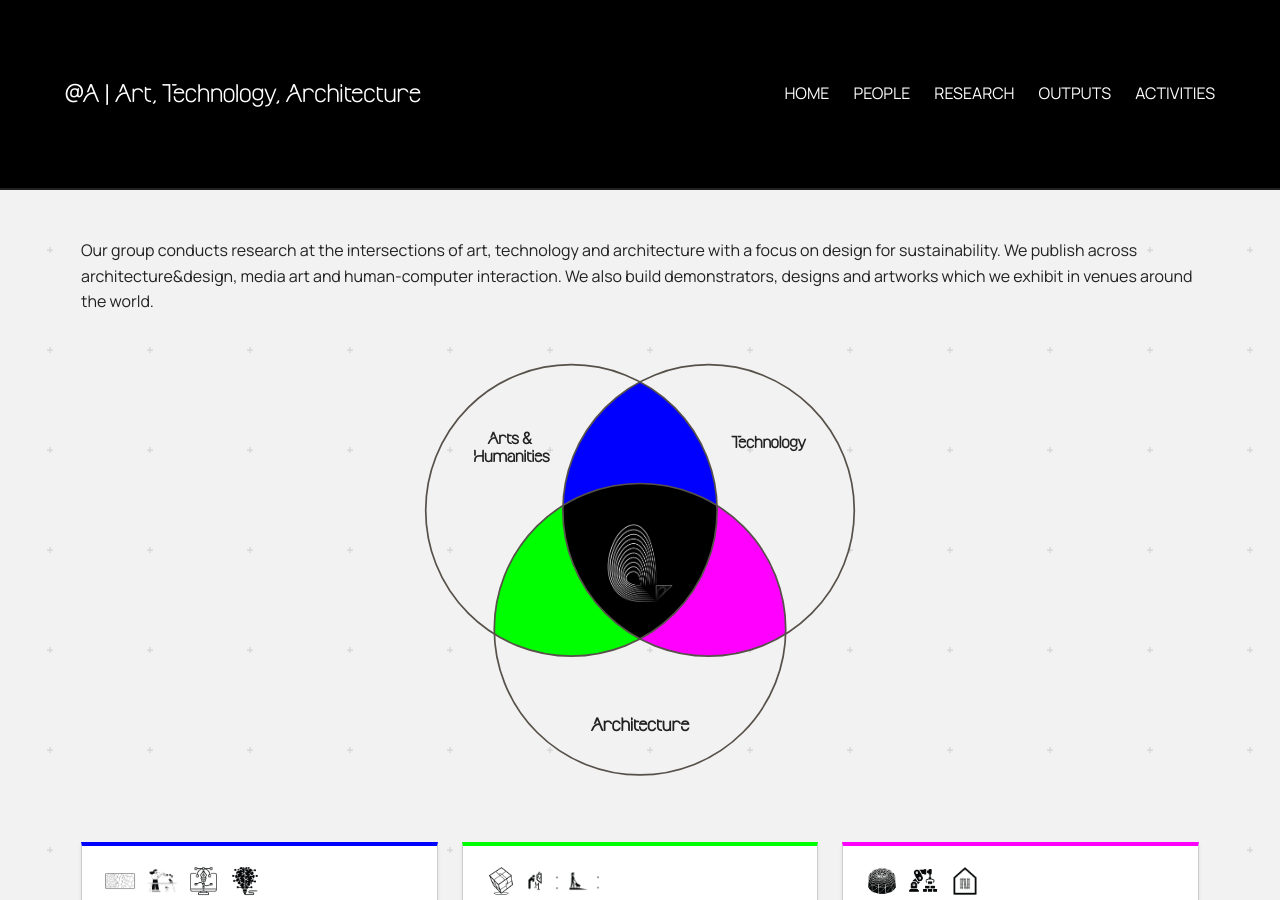
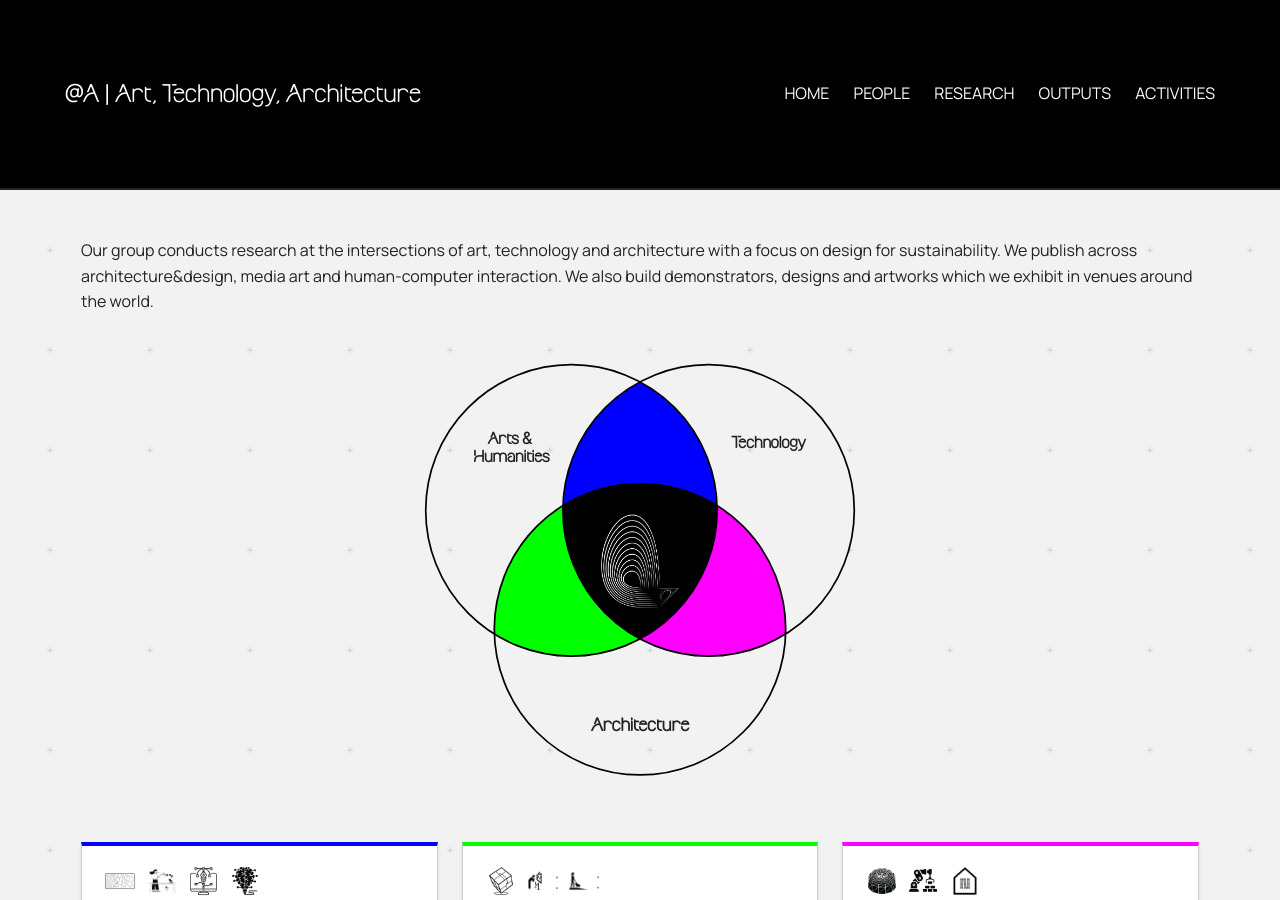
Before and after one commit to anqua/at-a, a Jekyll site: the page built from research.md, in a window 1280 px wide and 900 px high. Built offline with Jekyll 4.4.1, drawn with Linux system fonts in a browser that asks for light colours.

Commit message:
Black Venn circle outlines and a larger centre logo
Co-Authored-By: Claude Sonnet 5 <noreply@anthropic.com>

```diff
--- a/research.md
+++ b/research.md
@@ -12,11 +12,11 @@ Our group conducts research at the intersections of art, technology and architec
     <path d="M 210.1 214.3 A 170 170 0 0 0 469.9 364.3 A 170 170 0 0 0 210.1 214.3 Z" fill="#ff00ff" />
     <path d="M 210.1 214.3 A 170 170 0 0 1 389.9 214.3 A 170 170 0 0 1 300.0 370.0 A 170 170 0 0 1 210.1 214.3 Z" fill="#000" />
 
-    <circle cx="220" cy="220" r="170" fill="none" stroke="#57514a" stroke-width="2"/>
-    <circle cx="380" cy="220" r="170" fill="none" stroke="#57514a" stroke-width="2"/>
-    <circle cx="300" cy="358.6" r="170" fill="none" stroke="#57514a" stroke-width="2"/>
+    <circle cx="220" cy="220" r="170" fill="none" stroke="#000" stroke-width="2"/>
+    <circle cx="380" cy="220" r="170" fill="none" stroke="#000" stroke-width="2"/>
+    <circle cx="300" cy="358.6" r="170" fill="none" stroke="#000" stroke-width="2"/>
 
-    <image href="/at-a/assets/images/research/logo-ata-white.png" x="262" y="236" width="76" height="91" preserveAspectRatio="xMidYMid meet" />
+    <image href="/at-a/assets/images/research/logo-ata-white.png" x="254" y="224" width="92" height="110" preserveAspectRatio="xMidYMid meet" />
 
     <text x="150" y="146" text-anchor="middle" dominant-baseline="central" font-size="17" font-weight="600" fill="#222">
       <tspan x="150" dy="-10">Arts &amp;</tspan>
```
